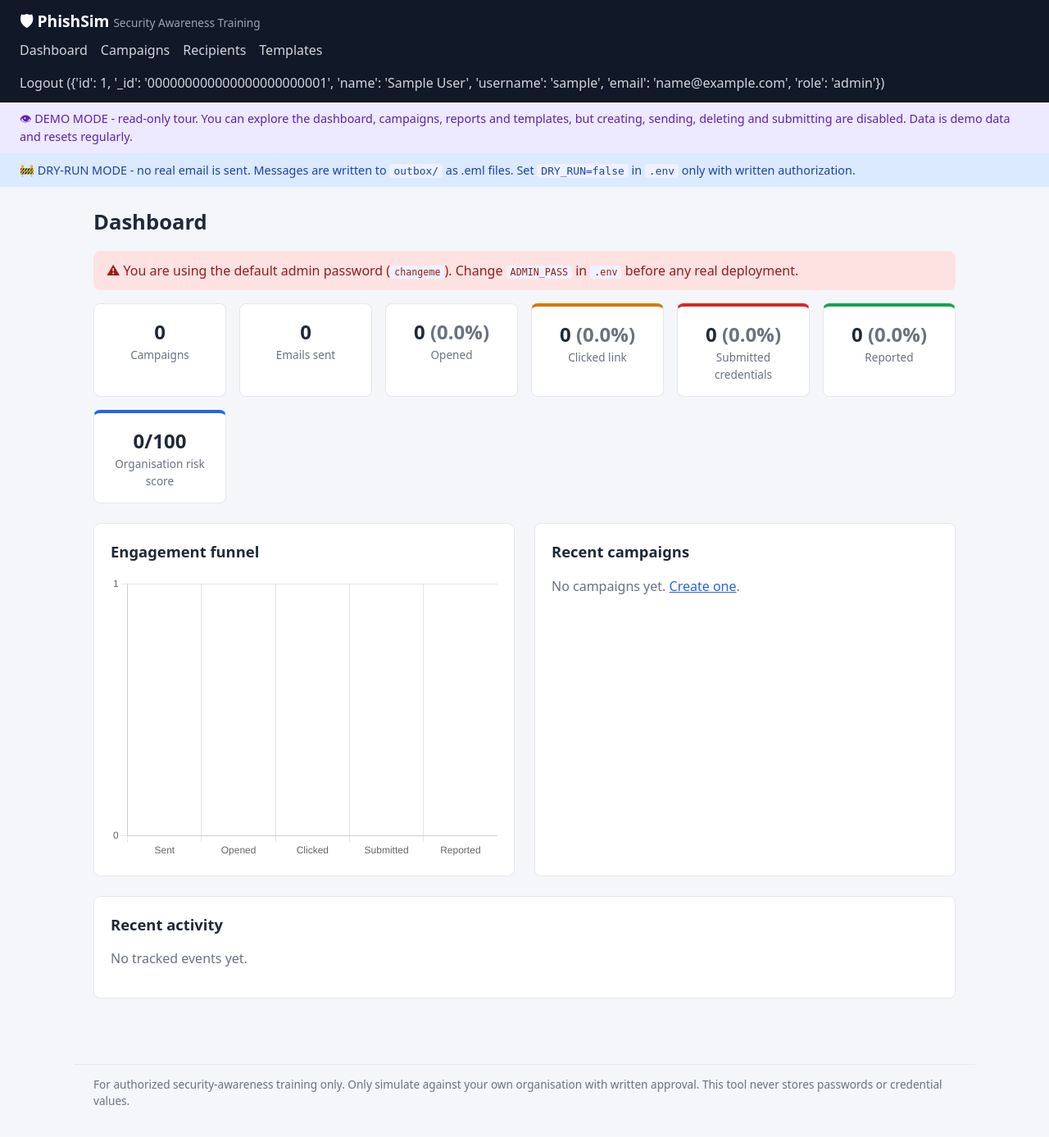
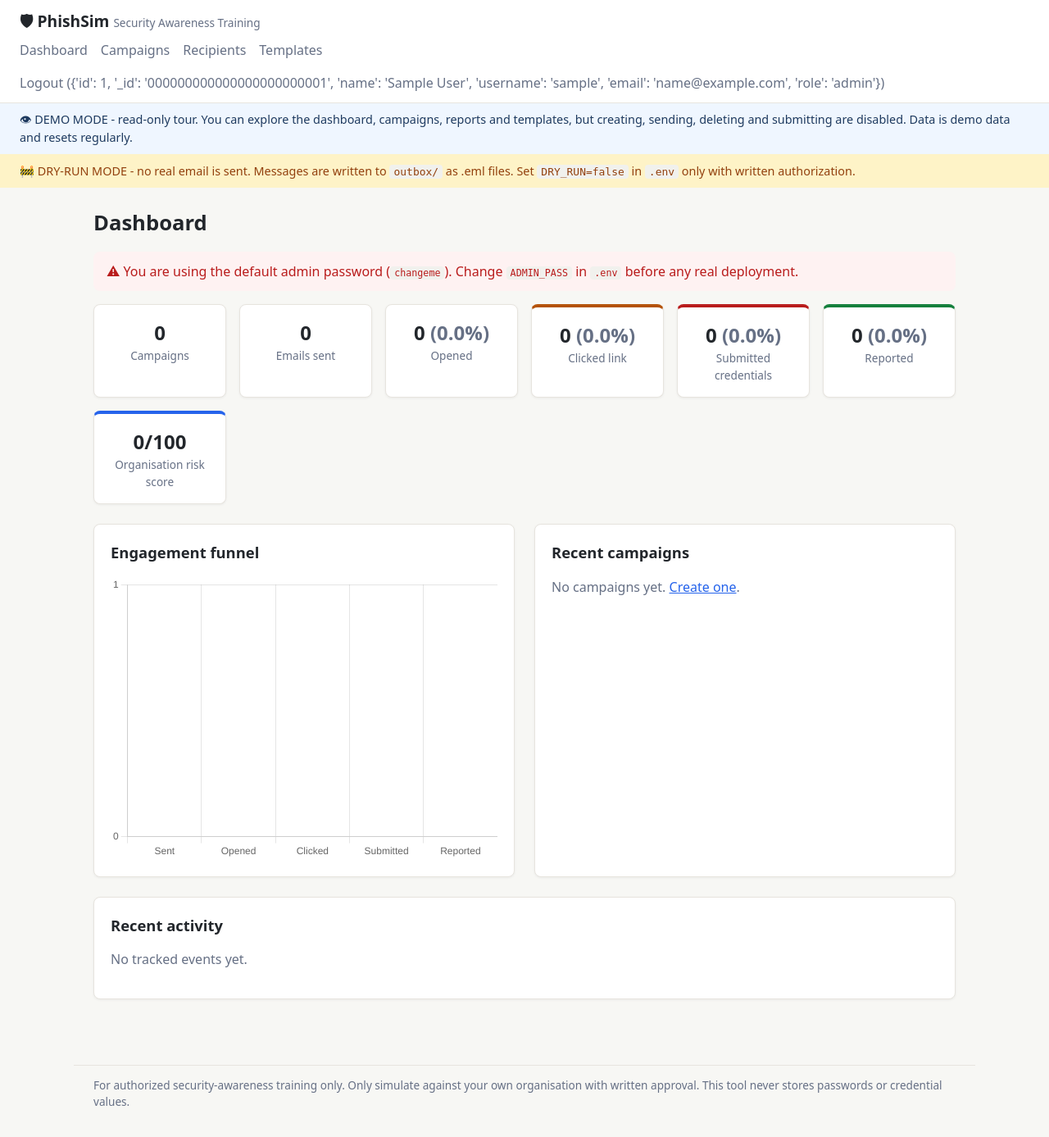
Before and after one commit to DareToCrack/phishsim, a Flask app: page / in a window 1280 px wide. Shown: the whole page at 82% size. Before the commit the page ends 1348 px from the top, so only its background shows below. Run offline with Flask 3, Linux system fonts and the light colour scheme; the visitor is signed in with stand-in values (Sample User, id 1); data comes from the database, SQL or seed files in the repository; data that the repository does not hold is empty.

Commit message:
Restyle UI: simple light palette, white header, soft banners

```diff
--- a/static/css/style.css
+++ b/static/css/style.css
@@ -1,16 +1,17 @@
 /* PhishSim - clean, professional, responsive. No framework. */
 :root {
-  --bg: #f4f6f9;
+  --bg: #f7f7f4;
   --surface: #ffffff;
-  --text: #1f2937;
-  --muted: #6b7280;
-  --border: #e5e7eb;
+  --text: #22262b;
+  --muted: #667085;
+  --border: #e7e4de;
   --primary: #2563eb;
   --primary-dark: #1d4ed8;
-  --good: #16a34a;
-  --warn: #d97706;
-  --danger: #dc2626;
+  --good: #15803d;
+  --warn: #b45309;
+  --danger: #b91c1c;
   --radius: 8px;
+  --shadow: 0 1px 3px rgba(34, 38, 43, 0.06);
 }
 * { box-sizing: border-box; }
 body {
@@ -21,12 +22,13 @@ body {
   line-height: 1.5;
 }
 a { color: var(--primary); }
-code { background: #eef2ff; padding: 1px 5px; border-radius: 4px; font-size: 0.9em; }
+code { background: #f1f1ed; padding: 1px 5px; border-radius: 4px; font-size: 0.9em; }
 
 /* Top bar */
 .topbar {
-  background: #111827;
-  color: #fff;
+  background: #ffffff;
+  color: var(--text);
+  border-bottom: 1px solid var(--border);
   display: flex;
   flex-wrap: wrap;
   align-items: center;
@@ -34,17 +36,17 @@ code { background: #eef2ff; padding: 1px 5px; border-radius: 4px; font-size: 0.9
   padding: 0.75rem 1.5rem;
   gap: 0.5rem;
 }
-.brand { color: #fff; text-decoration: none; font-weight: 700; font-size: 1.2rem; }
-.brand span { font-weight: 400; font-size: 0.85rem; color: #9ca3af; }
+.brand { color: var(--text); text-decoration: none; font-weight: 700; font-size: 1.2rem; }
+.brand span { font-weight: 400; font-size: 0.85rem; color: var(--muted); }
 .topbar nav { display: flex; flex-wrap: wrap; gap: 1rem; }
-.topbar nav a { color: #d1d5db; text-decoration: none; }
-.topbar nav a:hover { color: #fff; }
+.topbar nav a { color: var(--muted); text-decoration: none; }
+.topbar nav a:hover { color: var(--primary); }
 
 /* Banners */
 .banner { padding: 0.6rem 1.5rem; font-size: 0.9rem; }
-.banner-dryrun { background: #dbeafe; color: #1e40af; }
-.banner-live { background: #fee2e2; color: #991b1b; font-weight: 600; }
-.banner-demo { background: #ede9fe; color: #5b21b6; }
+.banner-dryrun { background: #fef3c7; color: #92400e; }
+.banner-live { background: #fef2f2; color: #b91c1c; font-weight: 600; }
+.banner-demo { background: #eff6ff; color: #1e3a5f; }
 
 /* Layout */
 .container { max-width: 1100px; margin: 0 auto; padding: 1.5rem; }
@@ -59,9 +61,9 @@ h2 { font-size: 1.15rem; margin-top: 0; }
 
 /* Flash messages */
 .flash { padding: 0.75rem 1rem; border-radius: var(--radius); margin-bottom: 1rem; }
-.flash-success { background: #dcfce7; color: #166534; }
-.flash-error { background: #fee2e2; color: #991b1b; }
-.flash-info { background: #dbeafe; color: #1e40af; }
+.flash-success { background: #f0fdf4; color: #15803d; }
+.flash-error { background: #fef2f2; color: #b91c1c; }
+.flash-info { background: #eff6ff; color: #1e3a5f; }
 
 /* Stat cards */
 .stat-grid {
@@ -72,6 +74,7 @@ h2 { font-size: 1.15rem; margin-top: 0; }
 .stat-card {
   background: var(--surface); border: 1px solid var(--border);
   border-radius: var(--radius); padding: 1rem; text-align: center;
+  box-shadow: var(--shadow);
 }
 .stat-num { font-size: 1.5rem; font-weight: 700; }
 .stat-label { color: var(--muted); font-size: 0.85rem; }
@@ -84,6 +87,7 @@ h2 { font-size: 1.15rem; margin-top: 0; }
 .panel {
   background: var(--surface); border: 1px solid var(--border);
   border-radius: var(--radius); padding: 1.25rem; margin-bottom: 1.5rem;
+  box-shadow: var(--shadow);
 }
 .panels { display: grid; grid-template-columns: 1fr 1fr; gap: 1.5rem; }
 @media (max-width: 800px) { .panels { grid-template-columns: 1fr; } }
@@ -96,12 +100,12 @@ th { color: var(--muted); font-weight: 600; }
   display: inline-block; padding: 0.1rem 0.5rem; border-radius: 999px;
   font-size: 0.8rem; font-weight: 600; text-transform: capitalize;
 }
-.badge-sent, .badge-draft { background: #e5e7eb; color: #374151; }
-.badge-opened { background: #dbeafe; color: #1e40af; }
+.badge-sent, .badge-draft { background: #f0efe9; color: #57534e; }
+.badge-opened { background: #eff6ff; color: #1e3a5f; }
 .badge-clicked, .badge-medium { background: #fef3c7; color: #92400e; }
-.badge-submitted, .badge-high { background: #fee2e2; color: #991b1b; }
-.badge-reported, .badge-low { background: #dcfce7; color: #166534; }
-.badge-pending { background: #f3f4f6; color: #6b7280; }
+.badge-submitted, .badge-high { background: #fef2f2; color: #b91c1c; }
+.badge-reported, .badge-low { background: #f0fdf4; color: #15803d; }
+.badge-pending { background: #f5f5f2; color: var(--muted); }
 
 /* Buttons */
 .btn {
@@ -132,7 +136,7 @@ legend { font-weight: 700; }
 .filter-row { display: flex; flex-wrap: wrap; gap: 1rem; align-items: end; margin-bottom: 1rem; }
 
 /* Info / warning boxes */
-.info-box { background: #dbeafe; color: #1e40af; padding: 0.75rem 1rem; border-radius: var(--radius); }
+.info-box { background: #eff6ff; color: #1e3a5f; padding: 0.75rem 1rem; border-radius: var(--radius); }
 .warning-box { background: #fef3c7; color: #92400e; padding: 0.75rem 1rem; border-radius: var(--radius); }
 .send-panel { border-left: 4px solid var(--warn); }
 
@@ -140,6 +144,7 @@ legend { font-weight: 700; }
 .login-card {
   max-width: 420px; margin: 3rem auto; background: var(--surface);
   border: 1px solid var(--border); border-radius: var(--radius); padding: 2rem;
+  box-shadow: var(--shadow);
 }
 .login-card form { display: flex; flex-direction: column; gap: 0.9rem; }
 
@@ -156,10 +161,11 @@ details { margin-top: 0.5rem; }
 summary { cursor: pointer; font-weight: 600; }
 
 /* Landing page (public, educational) */
-.landing-body { background: #fef2f2; }
+.landing-body { background: var(--bg); }
 .landing-card {
   max-width: 640px; margin: 2rem auto; background: var(--surface);
   border: 1px solid var(--border); border-radius: var(--radius); padding: 2rem;
+  box-shadow: var(--shadow);
 }
 .landing-card h1 { color: var(--danger); }
 .lead { font-size: 1.05rem; }
--- a/static/js/dashboard.js
+++ b/static/js/dashboard.js
@@ -12,7 +12,7 @@
       labels: ["Sent", "Opened", "Clicked", "Submitted", "Reported"],
       datasets: [{
         data: [num(d.sent), num(d.opened), num(d.clicked), num(d.submitted), num(d.reported)],
-        backgroundColor: ["#2563eb", "#38bdf8", "#f59e0b", "#dc2626", "#16a34a"]
+        backgroundColor: ["#2563eb", "#7ea8dd", "#d9a441", "#d97757", "#5da87f"]
       }]
     },
     options: {
--- a/static/js/report.js
+++ b/static/js/report.js
@@ -17,7 +17,7 @@
       labels: devices.map(function (d) { return d.device; }),
       datasets: [{
         data: devices.map(function (d) { return d.count; }),
-        backgroundColor: ["#2563eb", "#38bdf8", "#f59e0b", "#94a3b8"]
+        backgroundColor: ["#2563eb", "#7ea8dd", "#d9a441", "#a8a29a"]
       }]
     },
     options: { responsive: true, plugins: { legend: { position: "bottom" } } }
```
